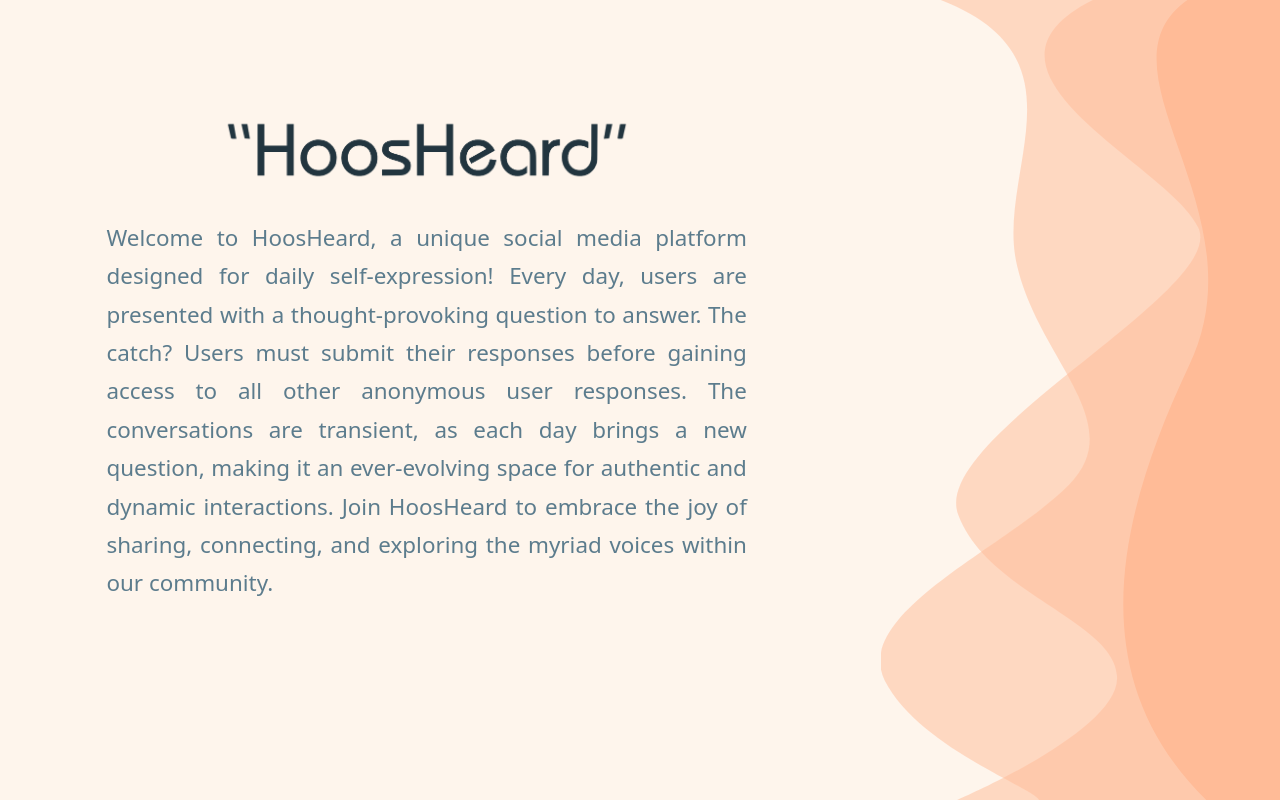
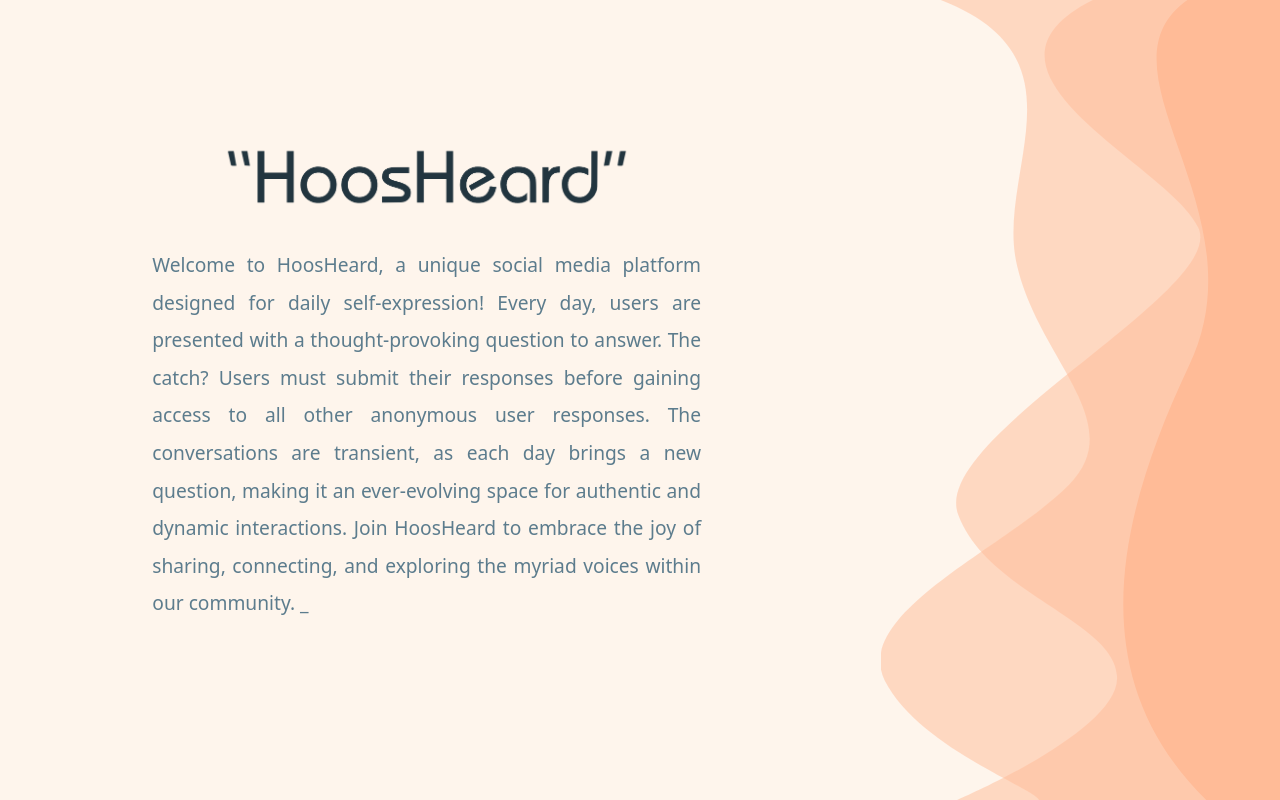
Before and after one commit to EthanHaller/HoosHeardFrontend-Web, a React (Create React App) app: page / in a window 1280 px wide. Built offline with nearby package versions, Linux system fonts and the light colour scheme; no server answers.

Commit message:
fix: spacing on landing page

```diff
--- a/src/pages/LandingPage.jsx
+++ b/src/pages/LandingPage.jsx
@@ -35,10 +35,10 @@ export default function LandingPage() {
 							</div>
 						</div>
 						<div className="middle-row">
-							<p className="landing-description mx-4">
+							<p className="landing-description mx-4 mb-0">
 								<Typewriter
 									text="Welcome to HoosHeard, a unique social media platform designed for daily self-expression! Every day, users are presented with a thought-provoking question to answer. The catch? Users must submit their responses before gaining access to all other anonymous user responses. The conversations are transient, as each day brings a new question, making it an ever-evolving space for authentic and dynamic interactions. Join HoosHeard to embrace the joy of sharing, connecting, and exploring the myriad voices within our community. "
-									delay={4}
+									delay={5}
 									showCursor={true}
 								/>
 							</p>
--- a/src/styles/landingpage.css
+++ b/src/styles/landingpage.css
@@ -1,7 +1,7 @@
 .landing-description {
 	text-align: justify;
-	font-size: calc(1rem + 0.5vw);
-	line-height: calc(2rem + 0.5vw);
+	font-size: calc(1rem + 0.25vw);
+	line-height: calc(1.75rem + 0.75vw);
 	color: var(--text-secondary);
 	margin-bottom: 1.5rem;
 	max-width: 50ch;
@@ -76,7 +76,7 @@
 }
 
 .middle-row {
-	height: calc(40rem - 16vw);
+	height: calc(35rem - 14vw);
 	display: flex;
 	justify-content: center;
 	align-items: flex-start;
```
